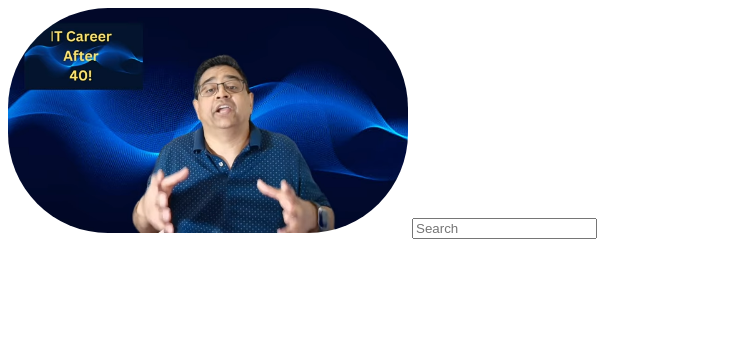
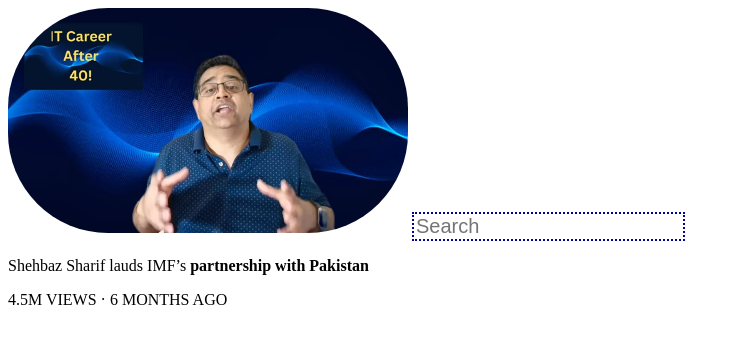
Before and after one commit to omar4it1/my-web, a plain HTML site: page youtube-clone.html in a window 1280 px wide. Shown: the whole page, without its empty margins (0-740 px from the left). Drawn offline with Linux system fonts and the light colour scheme.

Commit message:
css file search bar changes

```diff
--- a/style/youtube.css
+++ b/style/youtube.css
@@ -5,7 +5,12 @@
 
 }
 
+
 .search-bar {
+
     font-size: 20px;
+    color: blue;
+    border-color: #010599;
+    border-style: dotted;
 
 }
--- a/youtube-clone.html
+++ b/youtube-clone.html
@@ -7,6 +7,16 @@
     </head>
     <body>
         <img class="youtube-clone" src="youtube-clone/thumbnail.png">
-        <input class="Search-bar" type="text" placeholder="Search">
+
+        <input class="search-bar" type="text" placeholder="Search">
+
+        <p class="video-title">
+    Shehbaz Sharif lauds IMF’s <strong>partnership with Pakistan</strong>
+</p>
+
+<p class="Video-Stats">
+    4.5M VIEWS &#183; 6 MONTHS AGO
+</p>
+
     </body>
 </html>
```
